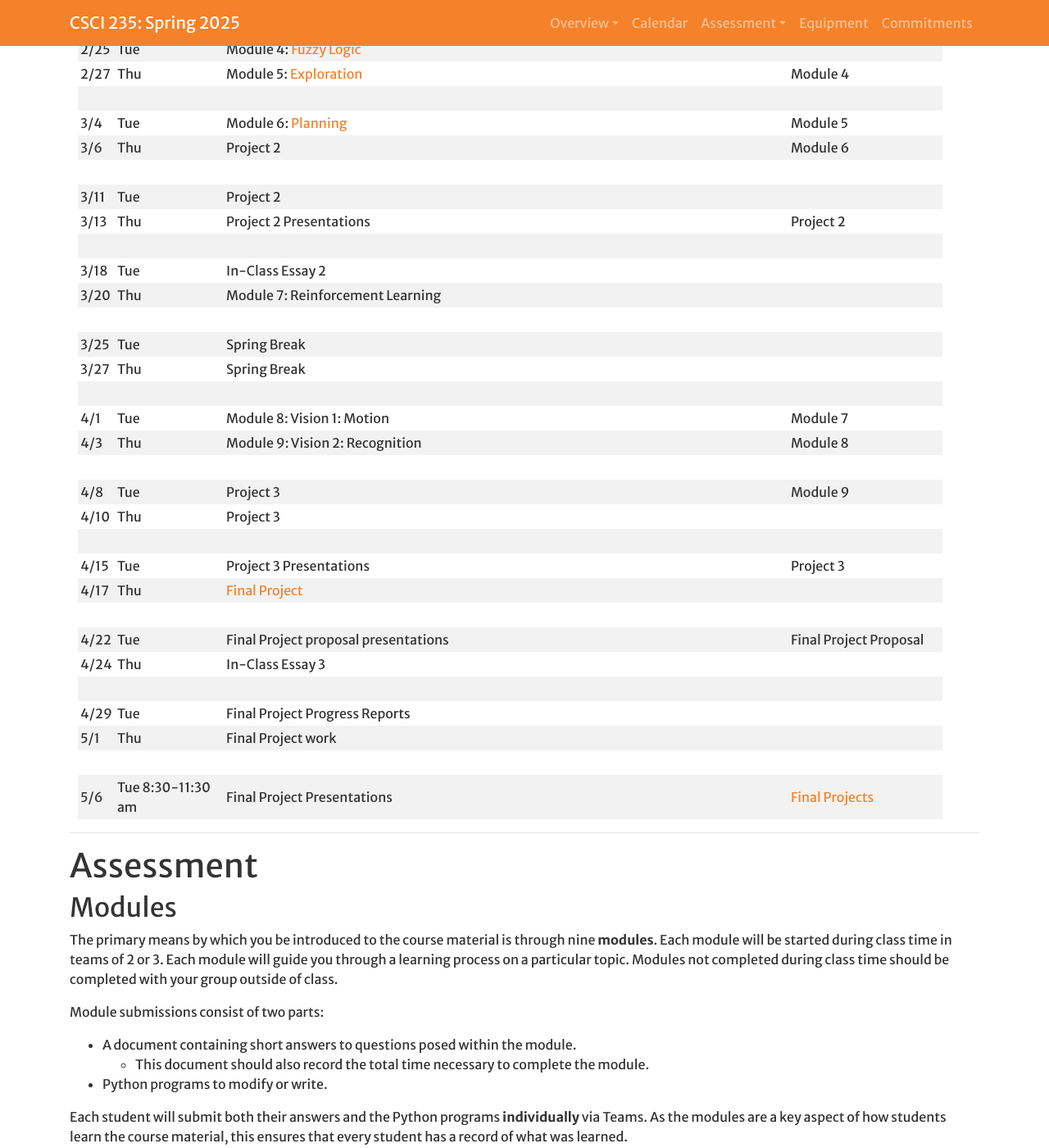
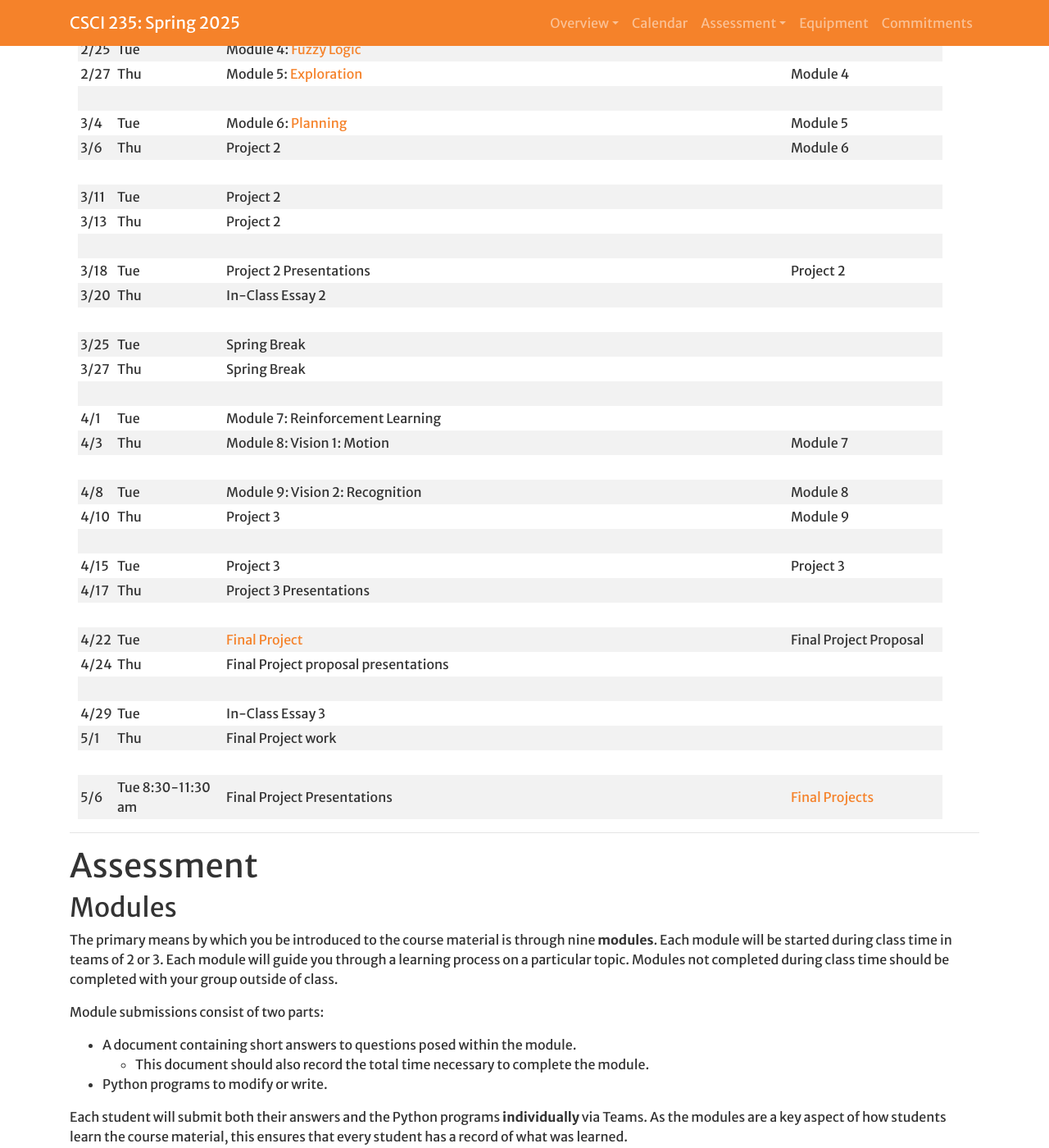
Before and after one commit to Hendrix-CS/csci235, a Jekyll site: the page built from index.md, in a window 1280 px wide and 1400 px high, scrolled down 1971 px. Shown: the whole window at 82% size. Built offline with Jekyll 4.4.1, drawn with Linux system fonts in a browser that asks for light colours; a script that is not in the unit is left out; our own code applies the rules of GitHub Pages for plain Markdown files.

Commit message:
Calendar update

```diff
--- a/index.md
+++ b/index.md
@@ -56,27 +56,27 @@ Upon completing this course, our goal is for you to be able to:
 | 3/6  | Thu | Project 2 | | Module 6 |
 |      |
 | 3/11 | Tue | Project 2 | | |
-| 3/13 | Thu | Project 2 Presentations |  | Project 2 |
+| 3/13 | Thu | Project 2 | | |
 |      |
-| 3/18 | Tue | In-Class Essay 2 |  |  |
-| 3/20 | Thu | Module 7: Reinforcement Learning | | |
+| 3/18 | Tue | Project 2 Presentations |  | Project 2  |
+| 3/20 | Thu | In-Class Essay 2 | | |
 |      |
 | 3/25 | Tue | Spring Break |  |  |
 | 3/27 | Thu | Spring Break |  |  |
 |      |
-| 4/1  | Tue | Module 8: Vision 1: Motion | | Module 7 |
-| 4/3  | Thu | Module 9: Vision 2: Recognition |  | Module 8 |
+| 4/1  | Tue | Module 7: Reinforcement Learning | ||
+| 4/3  | Thu | Module 8: Vision 1: Motion |  |  Module 7 |
 |
-| 4/8  | Tue | Project 3 |  | Module 9 |
-| 4/10 | Thu | Project 3 |  |  |
+| 4/8  | Tue | Module 9: Vision 2: Recognition |  | Module 8 |
+| 4/10 | Thu | Project 3 |  | Module 9  |
 |      |
-| 4/15 | Tue | Project 3 Presentations |  | Project 3 |
-| 4/17 | Thu | [Final Project]({{site.baseurl}}/projects/Final.html) |  |
+| 4/15 | Tue | Project 3 |  | Project 3 |
+| 4/17 | Thu | Project 3 Presentations |  |
 |      |
-| 4/22 | Tue | Final Project proposal presentations |  | Final Project Proposal |
-| 4/24 | Thu | In-Class Essay 3 |  |  |
+| 4/22 | Tue | [Final Project]({{site.baseurl}}/projects/Final.html) |  | Final Project Proposal |
+| 4/24 | Thu | Final Project proposal presentations |  |  |
 |      |
-| 4/29 | Tue | Final Project Progress Reports |  |  |
+| 4/29 | Tue | In-Class Essay 3 |  |  |
 | 5/1  | Thu | Final Project work |  |  |
 |      |
 | 5/6  | Tue 8:30-11:30 am | Final Project Presentations | | [Final Projects]({{site.baseurl}}/projects/Final.html) |
```
